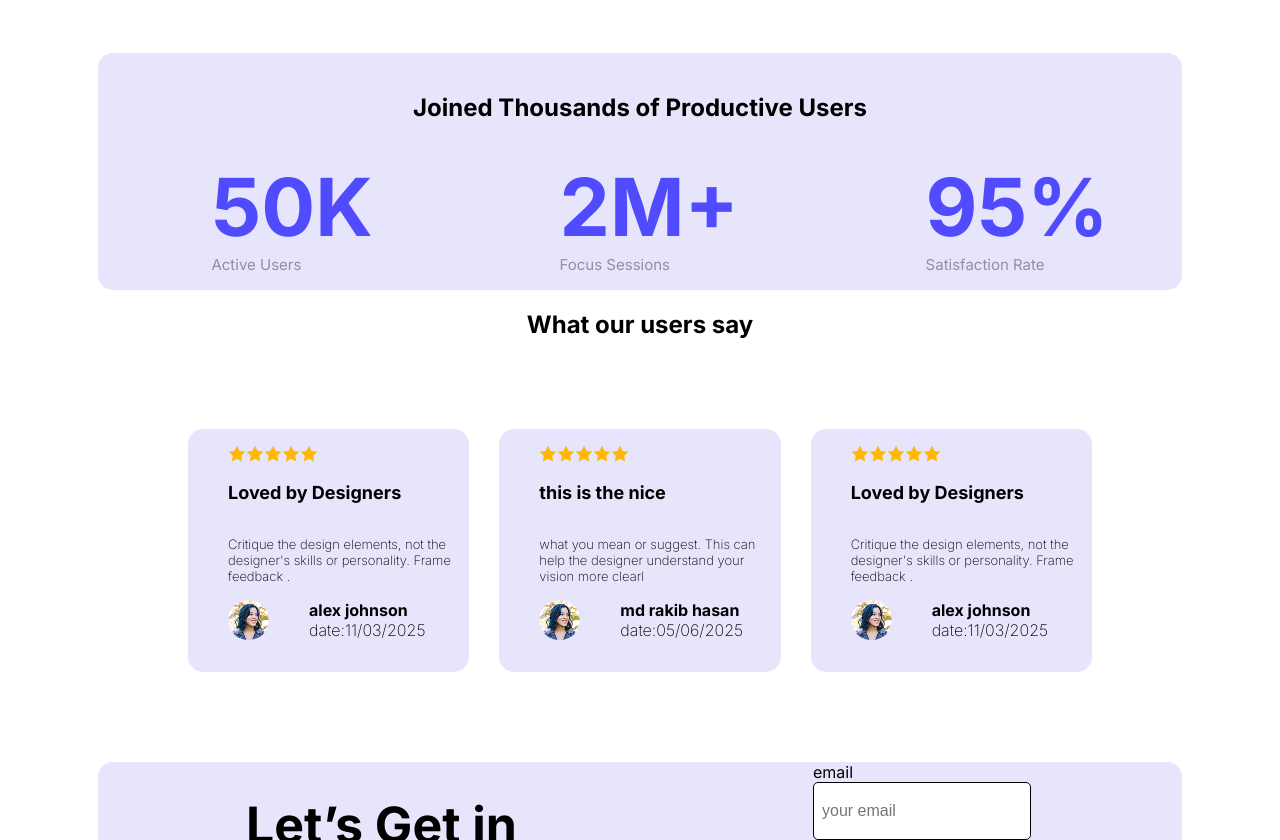
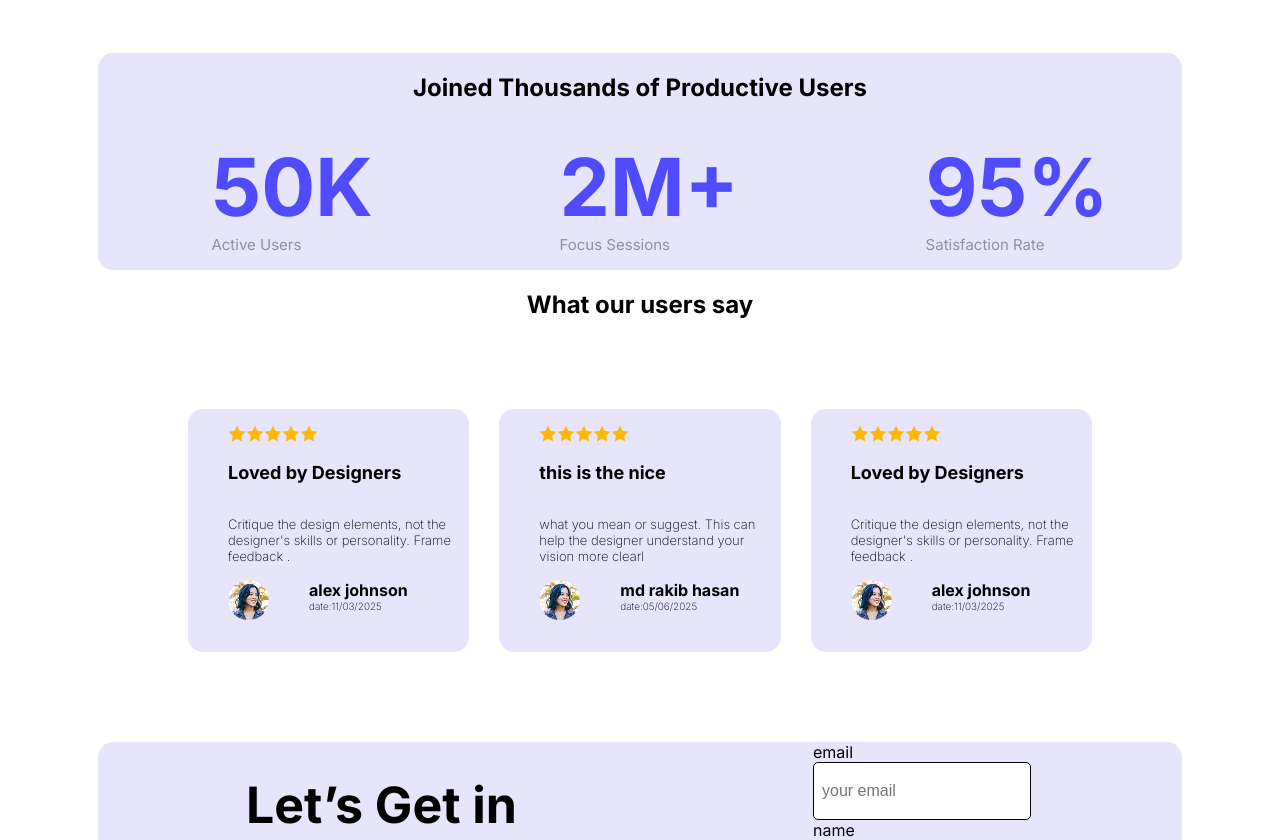
Before and after one commit to asifhas2/assignment-1, a plain HTML site: page index.html in a window 1280 px wide. Shown: the part 793-1633 px from the top of the page. Drawn offline with Linux system fonts and the light colour scheme.

Commit message:
assigment 1

```diff
--- a/styles/design.css
+++ b/styles/design.css
@@ -91,7 +91,7 @@ color: #0000005f;
 }
 #asif{
     text-align: center;
-    padding-top: 40px;
+    padding-top: 20px;
 }
 .form{
     list-style: none;
@@ -175,6 +175,7 @@ footer{
 }
 .date{
     font-weight: 200;
+    font-size: 10px;
 }
 .action04{
     display: flex;
```
